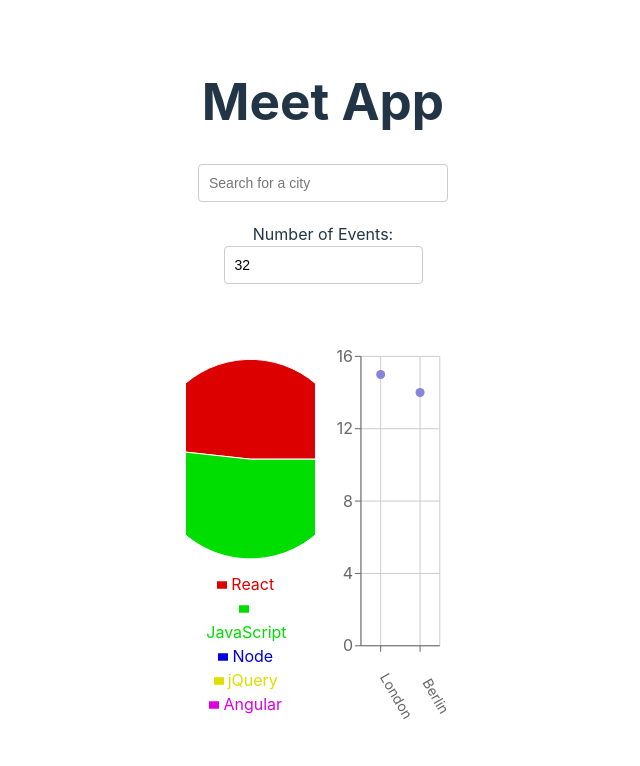
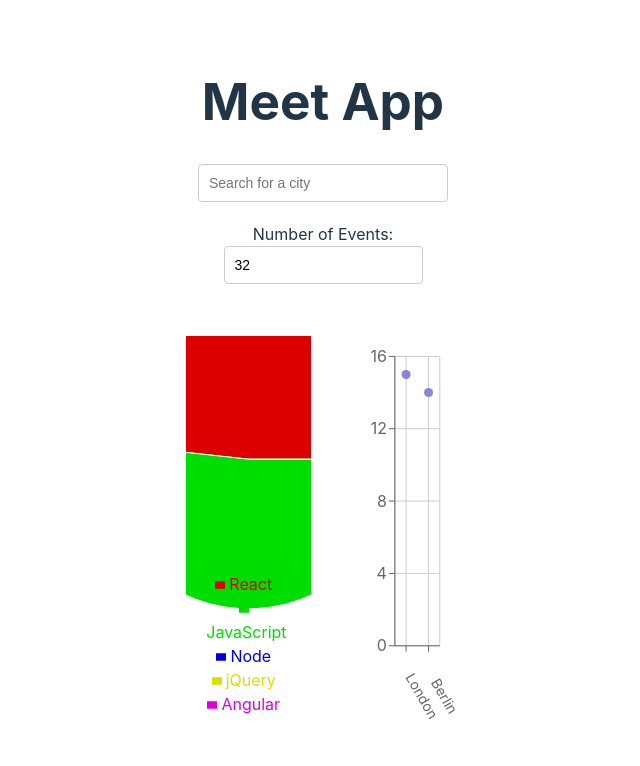
Before and after one commit to aren-a1212/meet, a React (Vite) app: page / in a window 1280 px wide. Shown: the top 766 px of the page, without its empty margins (317-957 px from the left). Built offline with nearby package versions, Linux system fonts and the light colour scheme.

Commit message:
changes to grid

```diff
--- a/src/App.css
+++ b/src/App.css
@@ -172,7 +172,7 @@ input[type="number"] {
 .charts-container {
   display: grid;
   grid-template-columns: 1fr 1fr;
-  gap: 1rem;
+  gap: 1.5rem;
   padding: 0 1rem;
   margin: 2rem 0;
 }
@@ -182,3 +182,7 @@ input[type="number"] {
     grid-template-columns: 1fr;
   }
 }
+.chart-wrapper {
+  width: 100%;
+  height: 400px;
+}
--- a/src/App.jsx
+++ b/src/App.jsx
@@ -30,6 +30,10 @@ const App = () => {
     fetchData();
   }, [currentCity, currentNOE]);
 
+  useEffect(() => {
+       window.dispatchEvent(new Event("resize"));
+      }, [events]);
+
   const fetchData = async () => {
     const data = await getEvents();
     const allEvents = data || [];
@@ -54,13 +58,13 @@ const App = () => {
         setErrorAlert={setErrorAlert}
         />
         <div className="charts-container">
+        <div className="chart-wrapper">
+          <EventGenresChart events={events} />
+         </div>
 
-          <EventGenresChart events={events} />
-
-
-
+         <div className="chart-wrapper">
         <CityEventsChart allLocations={allLocations} events={events} />
-
+        </div>
 
         </div>
       <EventList events={events} />
--- a/src/components/CityEventsChart.jsx
+++ b/src/components/CityEventsChart.jsx
@@ -32,7 +32,7 @@ const CityEventsChart = ({ allLocations, events }) => {
           top: 20,
           right: 20,
           bottom: 60,
-          left: -30,
+          left: 0,
         }}
       >
         <CartesianGrid />
--- a/src/components/EventGenresChart.jsx
+++ b/src/components/EventGenresChart.jsx
@@ -61,7 +61,7 @@ const genres = ['React', 'JavaScript', 'Node', 'jQuery', 'Angular'];
         fill="#8884d8"
         labelLine={false}
         label={renderCustomizedLabel}
-        outerRadius={100} >
+        outerRadius={150} >
         {data.map((entry, index) => (
             <Cell key={`cell-${index}`} fill={colors[index]} />
           ))}
```
